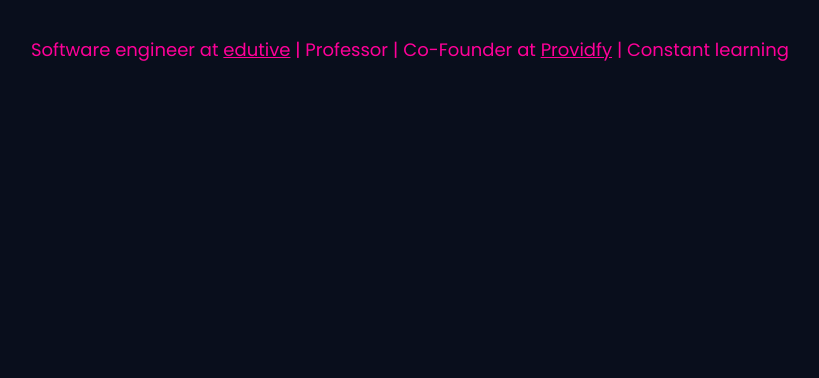
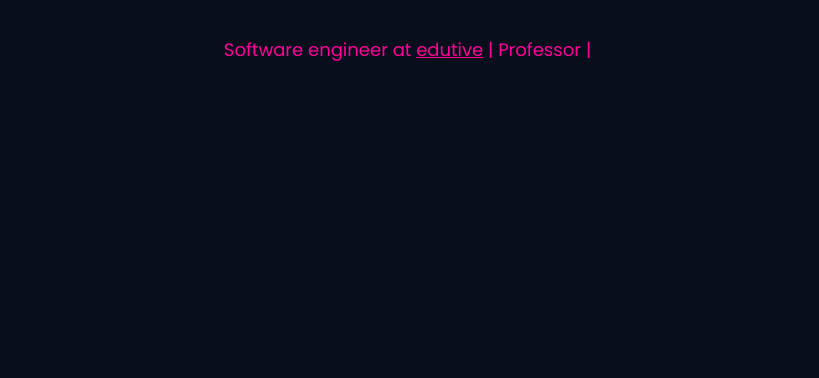
Before and after one commit to juanpabloceliz/juanpabloceliz.github.io, a plain HTML site: page index.html in a window 1280 px wide. Shown: the part 318-696 px from the top of the page, without its empty margins (230-1049 px from the left). Drawn offline with Linux system fonts and the light colour scheme.

Commit message:
Update index.html

```diff
--- a/index.html
+++ b/index.html
@@ -36,11 +36,6 @@
           | Professor
         </h3>
         <h3 class="divider">|</h3>
-        <h3>
-          Co-Founder at
-          <a href="https://providfy.com" target="_blank">Providfy</a> | Constant
-          learning
-        </h3>
       </section>
     </main>
     <footer>
```
